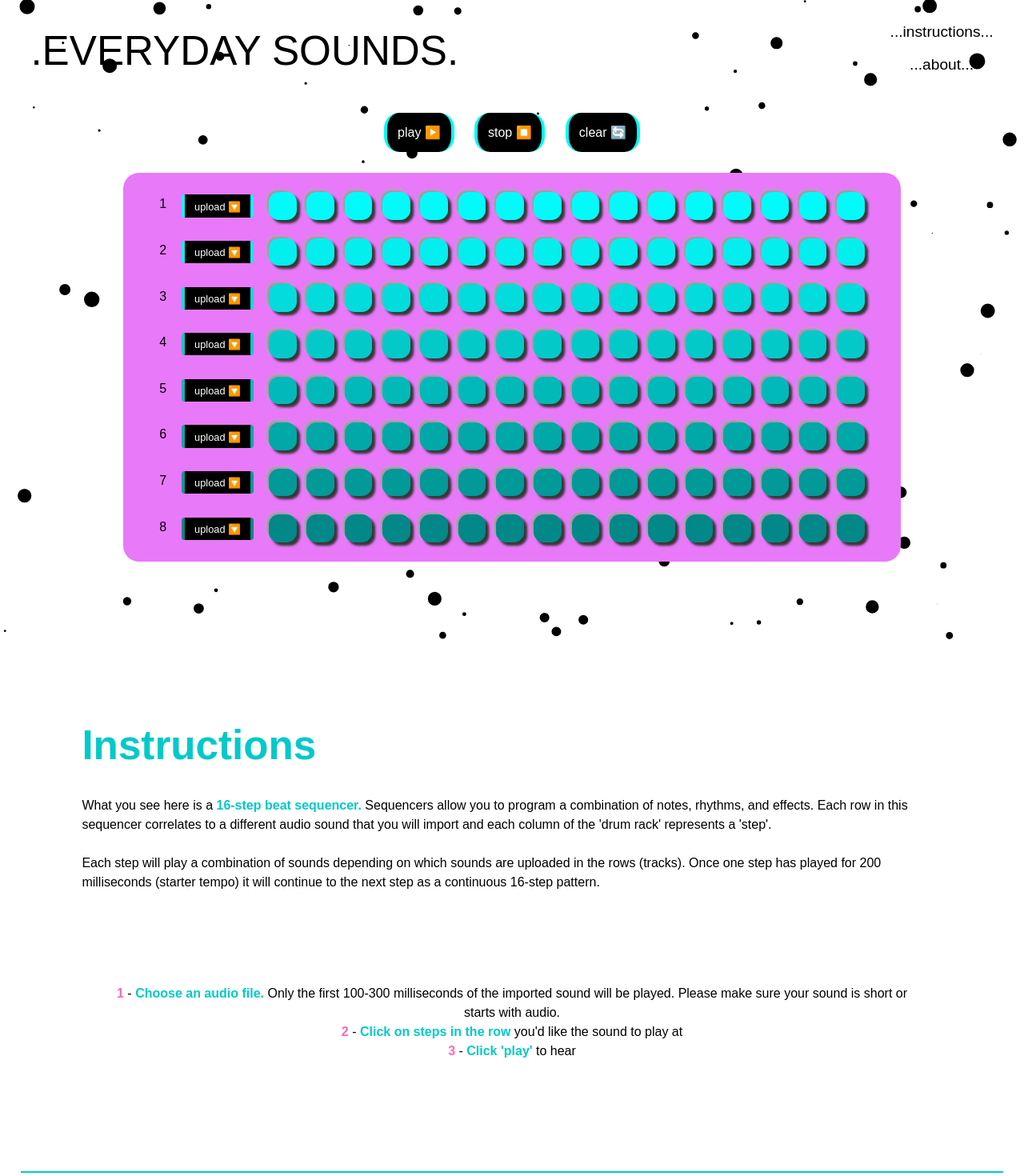
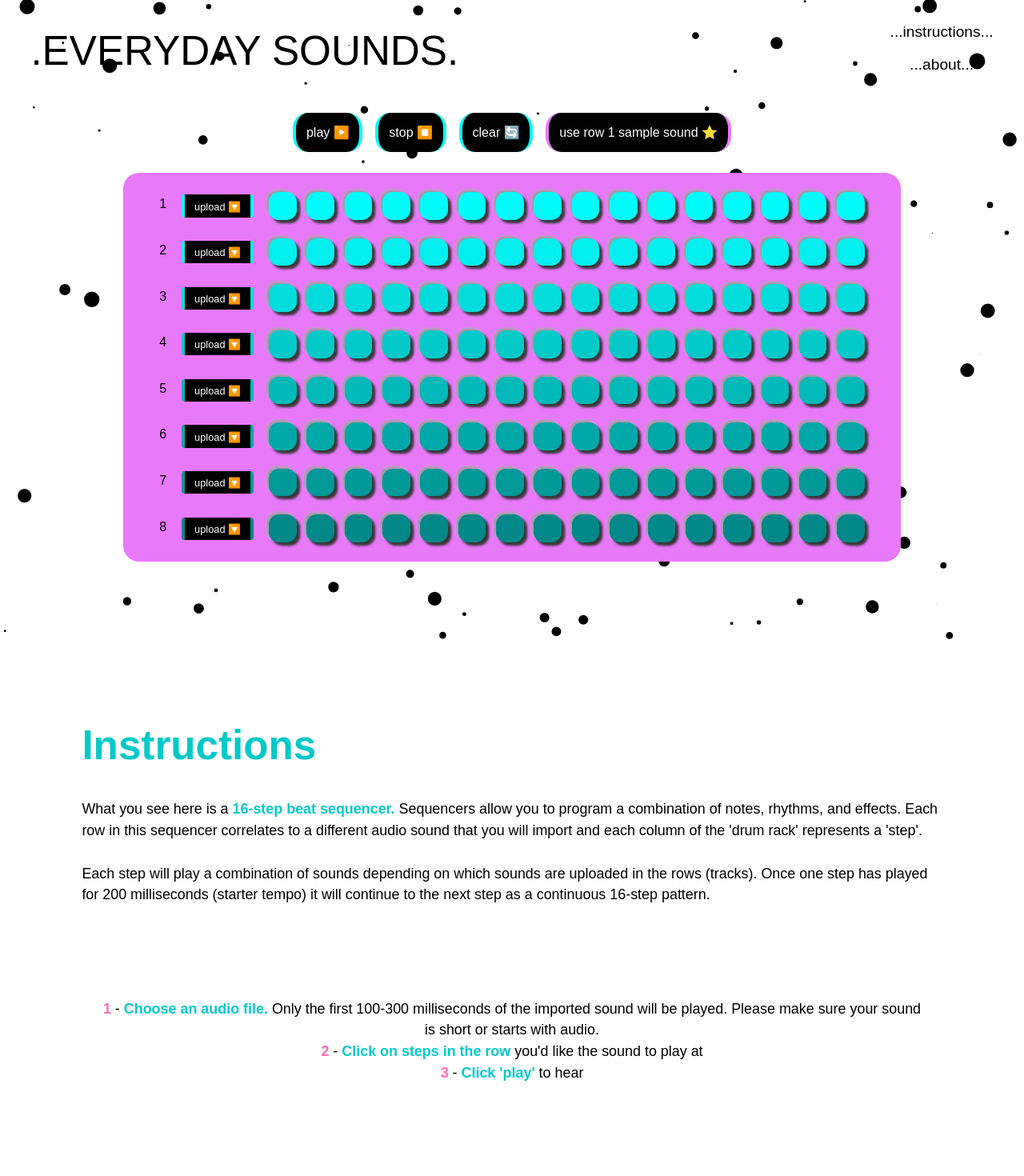
Before and after one commit to lordcrawford/everydaysounds2, a React (Create React App) app: page / in a window 1280 px wide. Shown: the top 1470 px of the page at 80% size. Built offline with nearby package versions, Linux system fonts and the light colour scheme.

Commit message:
fixed audio issues on safari, implemented a sample sound file, and small style changes

```diff
--- a/src/components/home.js
+++ b/src/components/home.js
@@ -1,4 +1,4 @@
-import React, { useEffect, useRef } from 'react';
+import React, { useEffect, useRef, useState } from 'react';
 
 import SoundRow from "./sound_row.js"
 import Player from "./player.js"
@@ -21,6 +21,14 @@ const Home = () => {
         aboutRef.current.scrollIntoView({ behavior: 'smooth' });
     };
 
+    const soundRowRef = useRef(null);
+
+    const handleLoadSample = () => {
+        if (soundRowRef.current) {
+            soundRowRef.current.loadSampleSound(); // Trigger loadSampleSound for row 1
+        }
+    };
+
     useEffect(() => {
         startOrbsAnimation();
     }, []);
@@ -40,10 +48,11 @@ const Home = () => {
                     </nav>
                 </div>
                 <div className='mt-[8%] md:mt-0 flex flex-col items-center'>
-                    <Player/>
+                    {/* Pass down the sample loader function to Player */}
+                    <Player loadSampleSound={handleLoadSample}/>
                     <div id="sequencer" className='text-center mt-[10%] py-[1%] md:mt-[2%]
                     overflow-auto md:bg-[#E879F9]	 rounded-[20px] w-[76vw]' >
-                        <SoundRow soundrow_num={1} color={"#00FBFB"}/>
+                        <SoundRow soundrow_num={1} color={"#00FBFB"} ref={soundRowRef} />
                         <SoundRow soundrow_num={2} color={"#03EEEE"} />
                         <SoundRow soundrow_num={3} color={"#03DCDC"}/>
                         <SoundRow soundrow_num={4} color={"#04C9C9"}/>
@@ -56,7 +65,7 @@ const Home = () => {
 
                 <div id="about_text" className=' pt-[5%]' ref={instructionsRef}>
 
-                    <div className='px-[8%] leading-normal font-light pt-[5%] md:pt-[10%]'>
+                    <div className='px-[8%] leading-normal font-light pt-[5%] md:pt-[10%] md:text-[1.4vw]'>
                         <span className='text-[#04C9C9] font-semibold text-[5vw] md:text-[4vw]'>Instructions</span><br/><br/>
 
                         What you see here is a <span className='font-semibold text-[#04C9C9]'> 16-step beat sequencer. </span>
@@ -70,7 +79,7 @@ const Home = () => {
                         it will continue to the next step as a continuous 16-step pattern.
                     </div>
 
-                    <div className='space-y-[1%] px-[10%] pt-[9%] text-center md:pb-[7%]'>
+                    <div className='space-y-[1%] px-[10%] pt-[9%] md:text-[1.4vw] text-center md:pb-[7%]'>
                         <span className='font-semibold text-[#FF69B4]'>1</span> - <span className='font-semibold text-[#04C9C9]'>Choose an audio file. </span>Only the first 100-300
                             milliseconds of the imported sound will be played. Please make sure your sound is short or starts
                             with audio.<br/>
@@ -80,7 +89,7 @@ const Home = () => {
 
                     <hr style={{color: "#04C9C9", backgroundColor: "#04C9C9", height: "2px", border: "none", margin: "0 2% 0 2%"}}></hr>
 
-                    <div className='px-[8%] leading-normal font-light pt-[5vw] md:pt-[10vw] pb-[20%] md:pb-[15%]' ref={aboutRef}>
+                    <div className='px-[8%] leading-normal font-light pt-[5vw] md:pt-[10vw] pb-[20%] md:pb-[15%] md:text-[1.4vw]' ref={aboutRef}>
 
                         <span className='text-[#04C9C9] font-semibold text-[5vw] md:text-[4vw]'>About</span><br/><br/>
 
--- a/src/components/player.js
+++ b/src/components/player.js
@@ -1,14 +1,16 @@
 import React from 'react';
 
-const Player = () => {
+const Player = ({ loadSampleSound }) => {
 
     // use constructors with a playing state and pause
 
     var playing = false;
     var col_to_play = 1;
     var tempo = 200;
+    const audioCtx = new (window.AudioContext || window.webkitAudioContext)();
 
     function playSounds(e){
+        audioCtx.resume();
         playing = !playing;
         if (playing){
             playColumns()
@@ -53,22 +55,21 @@ const Player = () => {
         }
     }
 
-    function playSoundsInColumn(col){
+    function playSoundsInColumn(col) {
+        const steps = Array.from(document.getElementsByClassName('step' + col));
 
-        const steps = document.getElementsByClassName('step' + col)
-        for(var step of steps){
-            const sound_input = document.getElementById('sound' + step.dataset.soundRow + '_input');
+        steps.forEach((step) => {
+            const soundRow = step.dataset.soundRow;
+            const audioBuffer = document.getElementById(`sound${soundRow}_file`).audioBuffer;
 
-            // checks that step is clicked and sound file is loaded before playing the sound
-            if((step.dataset.clicked === 'true') && (sound_input.value !== '')){
-                const sound = document.getElementById('sound' + step.dataset.soundRow + '_file')
-                sound.play();
-                setTimeout(() => {
-                    sound.pause();
-                    sound.currentTime = 0;
-                    }, tempo);
+            if (step.dataset.clicked === 'true' && audioBuffer) {
+                console.log(audioBuffer)
+                const source = audioCtx.createBufferSource();
+                source.buffer = audioBuffer;
+                source.connect(audioCtx.destination);
+                source.start(audioCtx.currentTime, 0, tempo / 1000);
             }
-        }
+        });
     }
 
 
@@ -88,25 +89,22 @@ const Player = () => {
     }
 
     function clear(e) {
-        playing = false;
-        // clears clicks
-        for(let col = 1; col < 17; col++){
-            const steps_to_clear = document.getElementsByClassName('step'+(col))
-            for(var step of steps_to_clear){
-                step.dataset.clicked = false;
-                step.classList.remove('step_clicked')
-                step.classList.remove('step_played')
-                step.children[0].classList.remove('hidden-circle')
-            }
-        }
-        col_to_play = 1;
+        window.location.reload(true)
     }
 
     return (
-        <div className='space-x-[10vw] md:space-x-[2vw] mt-[3%] text-center text-white select-none'>
-            <button id="play" className='bg-black hover:border-[#FF69B4] border-[#00FBFB] border-x-4 rounded-[1.5vw] p-[1vw]' onClick={playSounds}> play ▶️</button>
-            <button id="stop" className='bg-black hover:border-[#FF69B4] border-[#00FBFB] border-x-4 rounded-[1.5vw] p-[1vw]' onClick={stop}> stop ⏹️</button>
-            <button id="clear" className='bg-black hover:border-[#FF69B4] border-[#00FBFB] border-x-4 rounded-[1.5vw] p-[1vw]' onClick={clear}> clear 🔄</button>
+        <div className='flex flex-col md:flex-row md:items-center md:space-x-4 mt-[3%] text-center text-white select-none'>
+            {/* Group the first three buttons */}
+            <div className='flex space-x-4 justify-center'>
+                <button id="play" className='bg-black hover:border-[#FF69B4] border-[#00FBFB] border-x-4 rounded-[1.5vw] p-[1vw]' onClick={playSounds}> play ▶️</button>
+                <button id="stop" className='bg-black hover:border-[#FF69B4] border-[#00FBFB] border-x-4 rounded-[1.5vw] p-[1vw]' onClick={stop}> stop ⏹️</button>
+                <button id="clear" className='bg-black hover:border-[#FF69B4] border-[#00FBFB] border-x-4 rounded-[1.5vw] p-[1vw]' onClick={clear}> clear 🔄</button>
+            </div>
+
+            {/* Sample sound button only on a new line on mobile */}
+            <button id="sample" className='bg-black hover:border-fuchsia-700 border-fuchsia-400 border-x-4 rounded-[1.5vw] p-[1vw] mt-4 md:mt-0' onClick={loadSampleSound}>
+                use row 1 sample sound ⭐
+            </button>
         </div>
     )
 }
--- a/src/components/sound_row.js
+++ b/src/components/sound_row.js
@@ -14,44 +14,75 @@ class SoundRow extends React.Component {
         };
     }
 
+    componentDidMount() {
+        // Only set loadSampleSound if setLoadSampleSound prop is provided
+        if (this.props.setLoadSampleSound) {
+            this.props.setLoadSampleSound(this.loadSampleSound);
+        }
+    }
+
     initializeAudioContext = () => {
         if (!this.state.audioCtx) {
             const AudioContext = window.AudioContext || window.webkitAudioContext;
             const audioCtx = new AudioContext();
             this.setState({ audioCtx });
+            return audioCtx;  // Return the newly created audio context
+        }
+        return this.state.audioCtx; // Return the existing audio context
+    };
+
+    loadSampleSound = async () => {
+        const audioCtx = this.initializeAudioContext(); // Get or create the audio context
+
+        if (!audioCtx) {
+            console.error("Audio context not initialized");
+            return;
+        }
+
+        try {
+            const response = await fetch('/sample1.mp3');
+            if (!response.ok) {
+                throw new Error('Failed to fetch sample audio file');
+            }
+
+            const arrayBuffer = await response.arrayBuffer();
+
+            // Decode the audio data
+            audioCtx.decodeAudioData(
+                arrayBuffer,
+                (buffer) => {
+                    this.setState({ audioBuffer: buffer, audioFileLoaded: true });
+                    document.getElementById(`sound${this.props.soundrow_num}_file`).audioBuffer = buffer;
+
+                    // Update the label to indicate the sample sound is loaded
+                    if (this.props.soundrow_num === 1) {
+                        document.querySelector(`label[for="sound${this.props.soundrow_num}_input"]`).innerHTML = "sample ⭐";
+                    }
+                },
+                (error) => {
+                    console.error("Error decoding audio data:", error);
+                }
+            );
+        } catch (error) {
+            console.error("Error loading sample audio file:", error);
         }
     };
 
-    loadAudioFile = (e) => {
+    loadAudioFile = async (e) => {
         this.initializeAudioContext();
 
         if (e.target.files[0]) {
-            const audioFileSrcId = `sound${this.props.soundrow_num}_src`;
-            const audioId = `sound${this.props.soundrow_num}_file`;
+            const file = e.target.files[0];
+            const arrayBuffer = await file.arrayBuffer();
 
-            // Set the audio source
-            document.getElementById(audioFileSrcId).setAttribute('src', URL.createObjectURL(e.target.files[0]));
-            const audioElement = document.getElementById(audioId);
-            audioElement.load();
+            this.state.audioCtx.decodeAudioData(arrayBuffer, (buffer) => {
+                this.setState({ audioBuffer: buffer });
+                document.getElementById(`sound${this.props.soundrow_num}_file`).audioBuffer = buffer; // Store buffer globally
+            }, (error) => {
+                console.error("Error decoding audio file", error);
+            });
 
-            e.target.labels[0].innerHTML = e.target.files[0].name.slice(0, 9) + '...';
-            audioElement.muted = true;
-
-            // Wait until the file is ready to play
-            audioElement.addEventListener("canplaythrough", () => {
-                audioElement.play().then(() => {
-                    // After a brief play, pause and reset to make it ready
-                    setTimeout(() => {
-                        audioElement.pause();
-                        audioElement.currentTime = 0;
-                        audioElement.muted = false;
-                    }, 200);
-                }).catch((error) => {
-                    if (error.name !== "AbortError") {
-                        console.error("Audio play error: ", error);
-                    }
-                });
-            }, { once: true }); // Only trigger once for this load
+            e.target.labels[0].innerHTML = file.name.slice(0, 9) + '...';
         } else {
             e.target.labels[0].innerHTML = " .upload. 🔽";
         }
@@ -75,7 +106,9 @@ class SoundRow extends React.Component {
                     <label htmlFor={input_tag_id} className='input_box cursor-pointer text-white bg-black
                     border-x-4 rounded-[0.3vw] p-[0.4vw] mx-[1.5vw] text-[1vw] w-[7vw]
                     align-middle h-[2.2vw] hover:animate-pulse place-self-center whitespace-nowrap
-                    overflow-hidden' style={{borderColor:this.props.color}}> upload 🔽</label>
+                    overflow-hidden' style={{borderColor:this.props.color}}>
+                         upload 🔽
+                    </label>
                 </div>
 
                 <div id={sound_row_steps_id} className="sound_steps space-x-[5vw] md:space-x-[1vw] flex">
@@ -83,7 +116,7 @@ class SoundRow extends React.Component {
                         <Step key={i} stepNum={i + 1} soundRowNum={this.props.soundrow_num} color={this.props.color}/>
                     ))}
                 </div>
-                <audio className="hidden" id = {audio_id} controls>
+                <audio className="hidden" id = {audio_id} controls preload="none">
                     <source src="" id={audio_file_src_id} />
                 </audio>
             </div>
```
Also changed, not shown: 1 other file (tests, documents, lock files or other folders).
